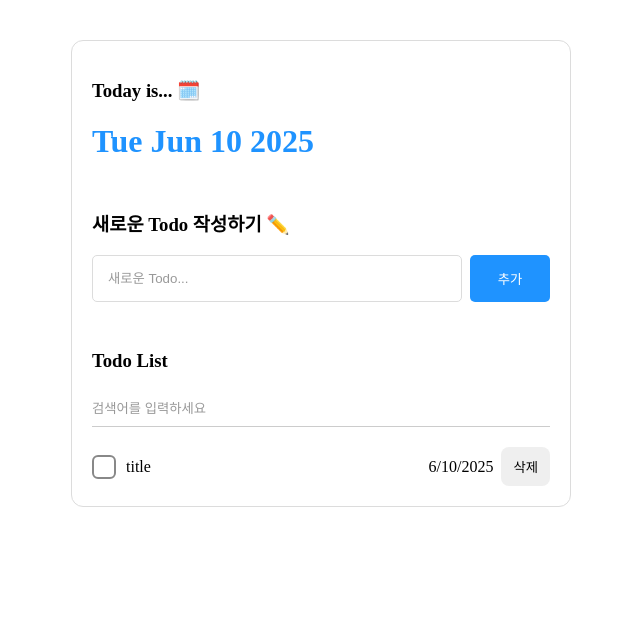
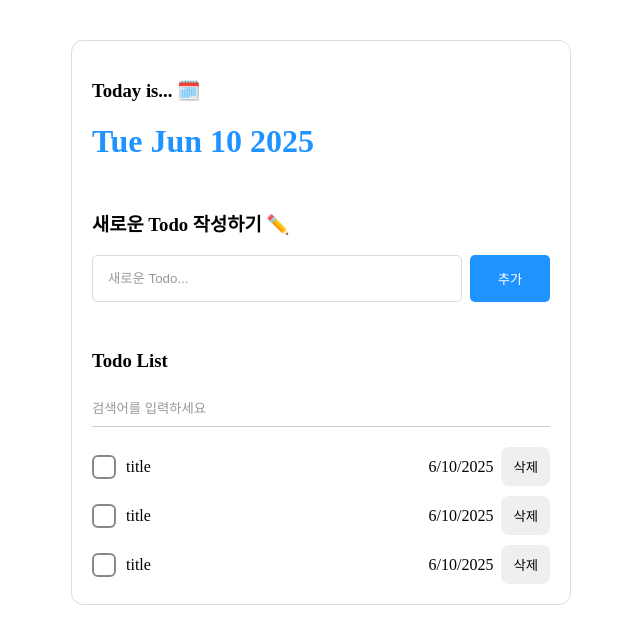
Before and after one commit to nada5un/todo-react, a React (Vite) app: page / in a window 1280 px wide. Shown: the top 644 px of the page, without its empty margins (319-959 px from the left). Built offline with nearby package versions, Linux system fonts and the light colour scheme.

Commit message:
modify: TodoList

```diff
--- a/src/components/TodoList/TodoList.jsx
+++ b/src/components/TodoList/TodoList.jsx
@@ -6,10 +6,14 @@ const TodoList = () => {
     return (
         <div className="TodoList">
             <h3>Todo List</h3>
-            <div className="TodoList__wrapper">
+            <div className="TodoList__searchbar">
                 <input type="text" placeholder="검색어를 입력하세요" />
             </div>
-            <TodoItem></TodoItem>
+            <div className="TodoList__items">
+                <TodoItem></TodoItem>
+                <TodoItem></TodoItem>
+                <TodoItem></TodoItem>
+            </div>
         </div>
     );
 };
--- a/src/components/TodoList/TodoList.scss
+++ b/src/components/TodoList/TodoList.scss
@@ -1,8 +1,8 @@
 .TodoList {
-    &__wrapper {
+    &__searchbar {
         display: flex;
         margin-bottom: 20px;
-    }
+
         input {
             flex: 1;
             border: none;
@@ -22,3 +22,10 @@
             }
         }
     }
+
+    &__items {
+        display: flex;
+        flex-direction: column;
+        gap: 10px;
+    }
+}
```
Lines whose indentation alone changed are shown as unchanged.
